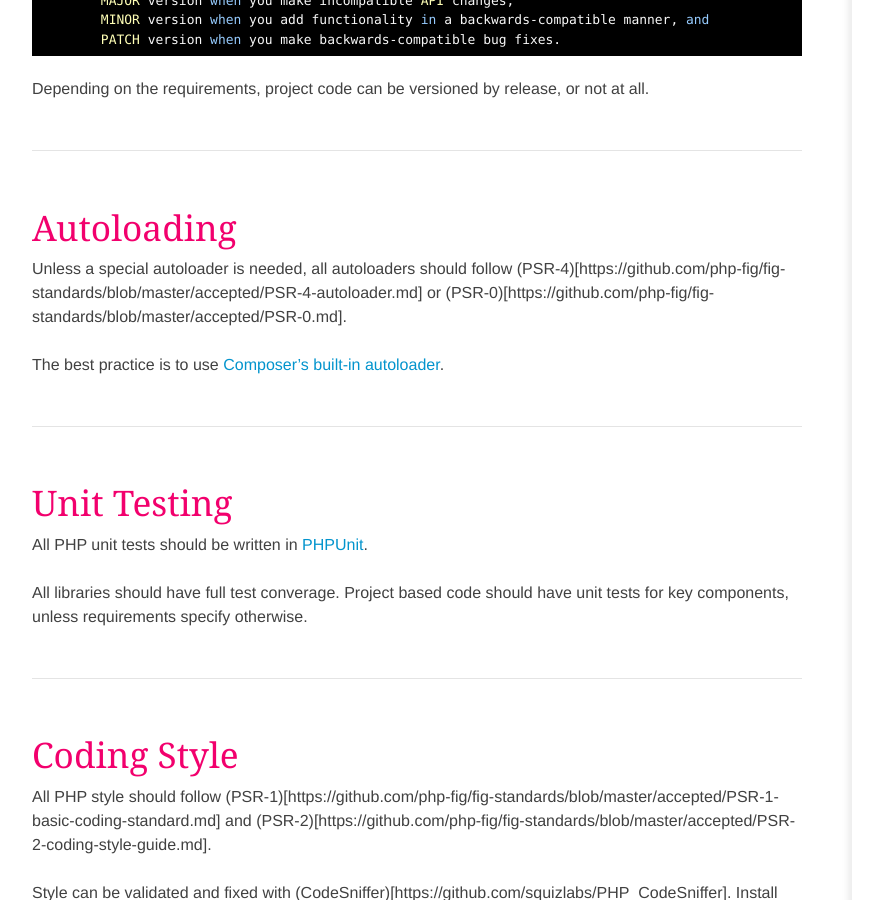
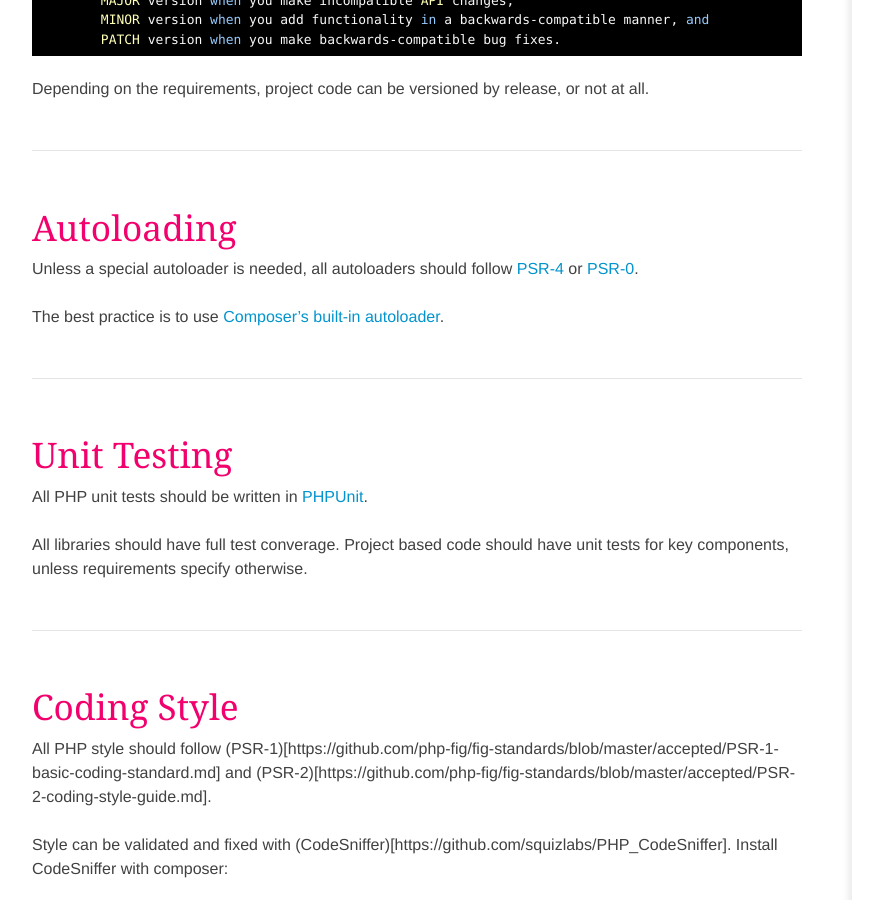
Before and after one commit to imarc/handbook, a Jekyll site: the page built from backend.markdown, in a window 1280 px wide and 900 px high, scrolled down 2174 px. Shown: the whole window, without its empty margins (88-971 px from the left). Built offline with Jekyll 4.4.1, drawn with Linux system fonts in a browser that asks for light colours; nearby versions of some CDN libraries; some web fonts are replaced.

Commit message:
Fixed PSR-0 and 4 links

```diff
--- a/backend.markdown
+++ b/backend.markdown
@@ -67,7 +67,7 @@
 
 ## Autoloading
 
-Unless a special autoloader is needed, all autoloaders should follow (PSR-4)[https://github.com/php-fig/fig-standards/blob/master/accepted/PSR-4-autoloader.md] or (PSR-0)[https://github.com/php-fig/fig-standards/blob/master/accepted/PSR-0.md].
+Unless a special autoloader is needed, all autoloaders should follow [PSR-4](https://github.com/php-fig/fig-standards/blob/master/accepted/PSR-4-autoloader.md) or [PSR-0](https://github.com/php-fig/fig-standards/blob/master/accepted/PSR-0.md).
 
 The best practice is to use [Composer's built-in autoloader](https://getcomposer.org/doc/04-schema.md#autoload).
 
```
